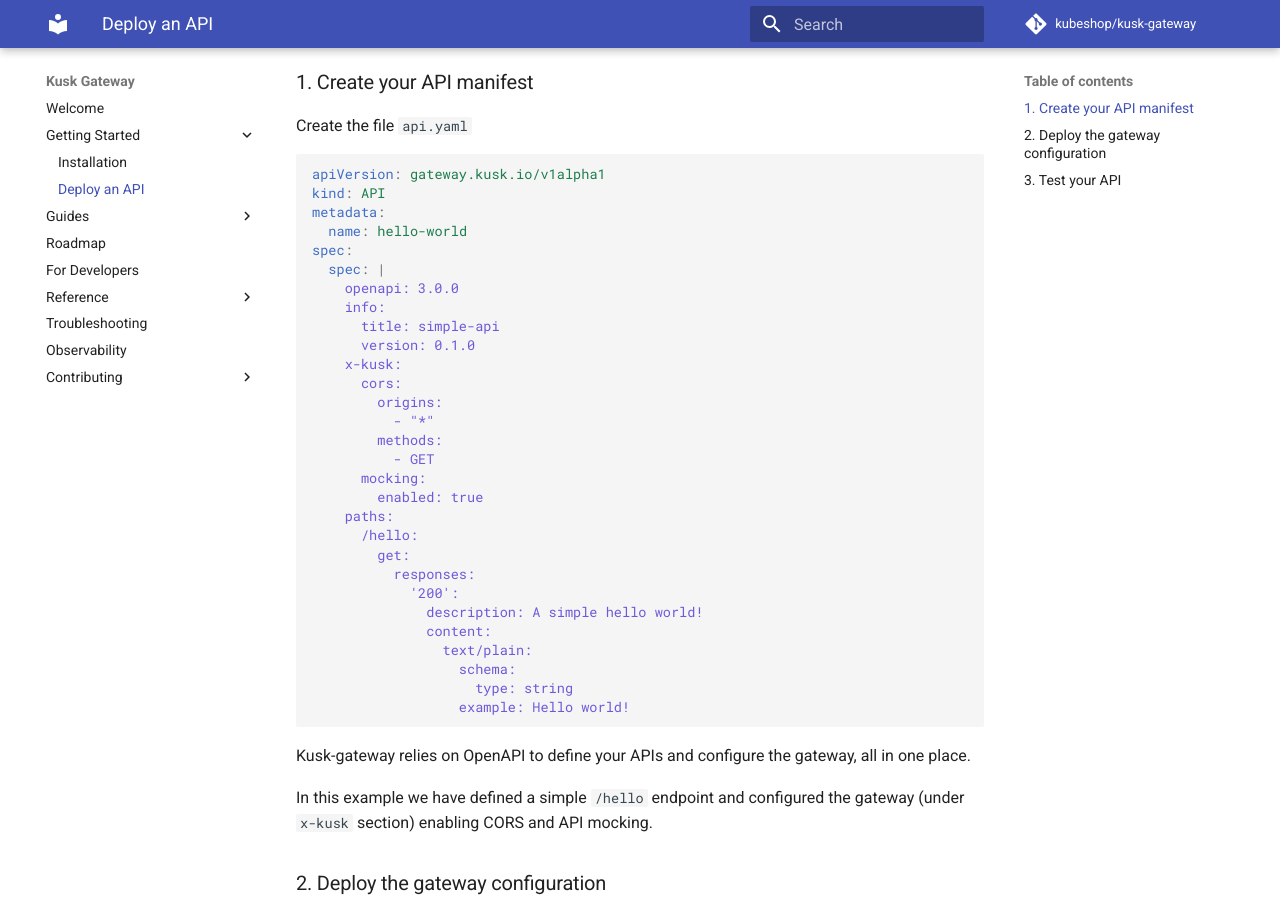
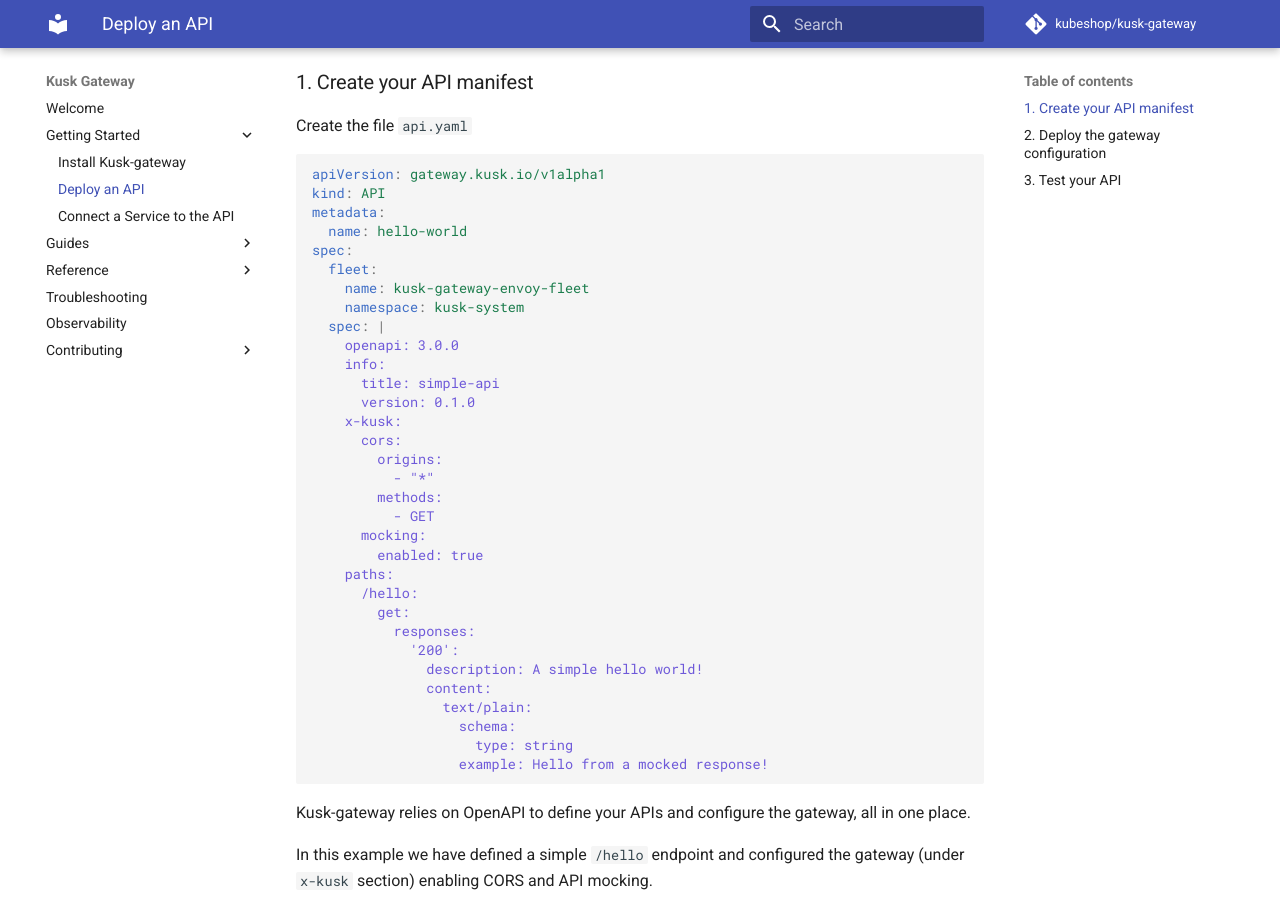
Before and after one commit to kubeshop/kusk-gateway, an MkDocs documentation site: the page built from docs/getting-started/deploy-an-api.md, in a window 1280 px wide and 900 px high, scrolled down 196 px. Built offline with MkDocs 1.6.1 and Material for MkDocs 9.7.7, drawn with Linux system fonts in a browser that asks for light colours; comment, search, counter and statistics services are not loaded.

Commit message:
Finish Getting Started section with "Connect a Service to the API" (#329)

````diff
--- a/docs/getting-started/deploy-an-api.md
+++ b/docs/getting-started/deploy-an-api.md
@@ -12,6 +12,9 @@
 metadata:
   name: hello-world
 spec:
+  fleet:
+    name: kusk-gateway-envoy-fleet
+    namespace: kusk-system
   spec: |
     openapi: 3.0.0
     info:
@@ -35,7 +38,7 @@
                 text/plain:
                   schema:
                     type: string
-                  example: Hello world!
+                  example: Hello from a mocked response!
 ```
 
 Kusk-gateway relies on OpenAPI to define your APIs and configure the gateway, all in one place.
--- a/mkdocs.yml
+++ b/mkdocs.yml
@@ -17,12 +17,11 @@
 nav:
   - Welcome: index.md
   - 'Getting Started':
-    - Installation: getting-started/installation.md
+    - Install Kusk-gateway: getting-started/installation.md
     - Deploy an API: getting-started/deploy-an-api.md
+    - Connect a Service to the API: getting-started/connect-a-service-to-the-api.md
   - 'Guides':
       - 'Using Cert Manager with Kusk Gateway': cert-manager.md
-  - Roadmap: roadmap.md
-  - For Developers: development.md
   - 'Reference':
     - Automatic API deployment: 'reference/automatic-api-deployment.md'
     - 'Custom Resources':
````
Also changed, not shown: docs/getting-started/connect-a-service-to-the-api.md (added, +94 -0 lines), docs/getting-started/installation.md (+3 -1 lines), docs/index.md (+1 -1 lines), docs/reference/extension.md (+2 -2 lines).
